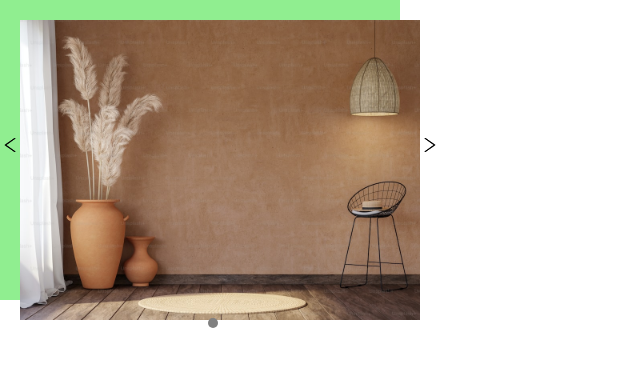
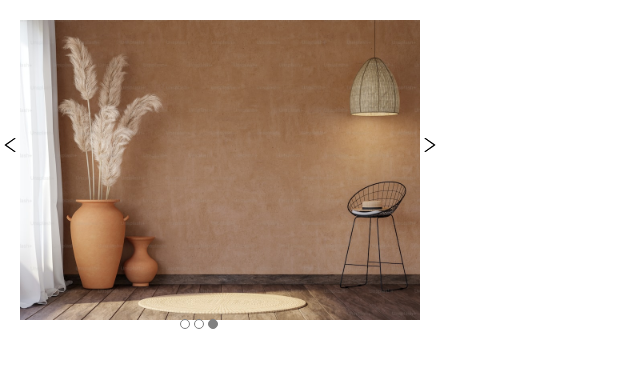
Before and after one commit to abdulkhaliquem9/react-horizontal-scroller, a React (Create React App) app: page / in a window 1280 px wide. Shown: the top 368 px of the page, without its empty margins (0-640 px from the left). Built offline with nearby package versions, Linux system fonts and the light colour scheme.

Commit message:
Feature/Carousole- moved styles to scss

```diff
--- a/src/components/Carousel/index.scss
+++ b/src/components/Carousel/index.scss
@@ -2,15 +2,14 @@
     position: relative;
     height: 300px;
     width: 400px;
-}
+
     .carousel {
         position: relative;
         height: 300px;
         width: 400px;
         margin: 0 auto;
-}
 
-.carousel .carousel__button {
+        .carousel__button {
             position: absolute;
             top: 45%;
             width: 20px;
@@ -21,62 +20,64 @@
             padding: 0;
         }
 
-.carousel .carousel__button--left {
-    left: 0%;
-}
-
-.carousel .carousel__button--right {
-    right: -40px;
-}
-
-.carousel .carousel__button>img {
+        .carousel__button>img {
             width: 100%;
             height: 70%;
         }
 
-.carousel .carousel__button--right>img {
+        .carousel__button--left {
+            left: 0%;
+        }
+
+        .carousel__button--right {
+            right: -40px;
+        }
+
+        .carousel__button--right>img {
             transform: rotate(180deg);
         }
 
-.carousel .carousel_track-container {
-    padding: 20px;
-    background-color: lightgreen;
-    width: 100%;
-    height: 100%;
-}
-
-.carousel .carousel_track {
-    margin: 0;
-    padding: 0;
-    list-style: none;
-    width: 100%;
-}
-
-.carousel .carousel__slide {
-    position: absolute;
-    width: 100%;
-    height: 100%;
-}
-
-.carousel .carousel__image {
-    width: 100%;
-    height: 100%;
-    object-fit: cover;
-}
-
-.carousel .carousel__nav {
+        .carousel__nav {
             position: absolute;
             bottom: -34px;
             left: 45%;
         }
 
-.carousel .carousel__indicator {
+        .carousel__indicator {
             width: 10px;
             height: 10px;
             border-radius: 5px;
             padding: 0;
             margin: 0;
             margin-right: 4px;
+            border: 1px solid gray;
+        }
+
+        .carousel_track-container {
+            padding: 20px;
+            width: 100%;
+            height: 100%;
+
+            .carousel_track {
+                margin: 0;
+                padding: 0;
+                list-style: none;
+                width: 100%;
+
+                .carousel__slide {
+                    position: absolute;
+                    width: 100%;
+                    height: 100%;
+
+                    .carousel__image {
+                        width: 100%;
+                        height: 100%;
+                        object-fit: cover;
+                    }
+                }
+            }
+        }
+    }
 }
 
 .hide {
```
Lines whose indentation alone changed are shown as unchanged.
